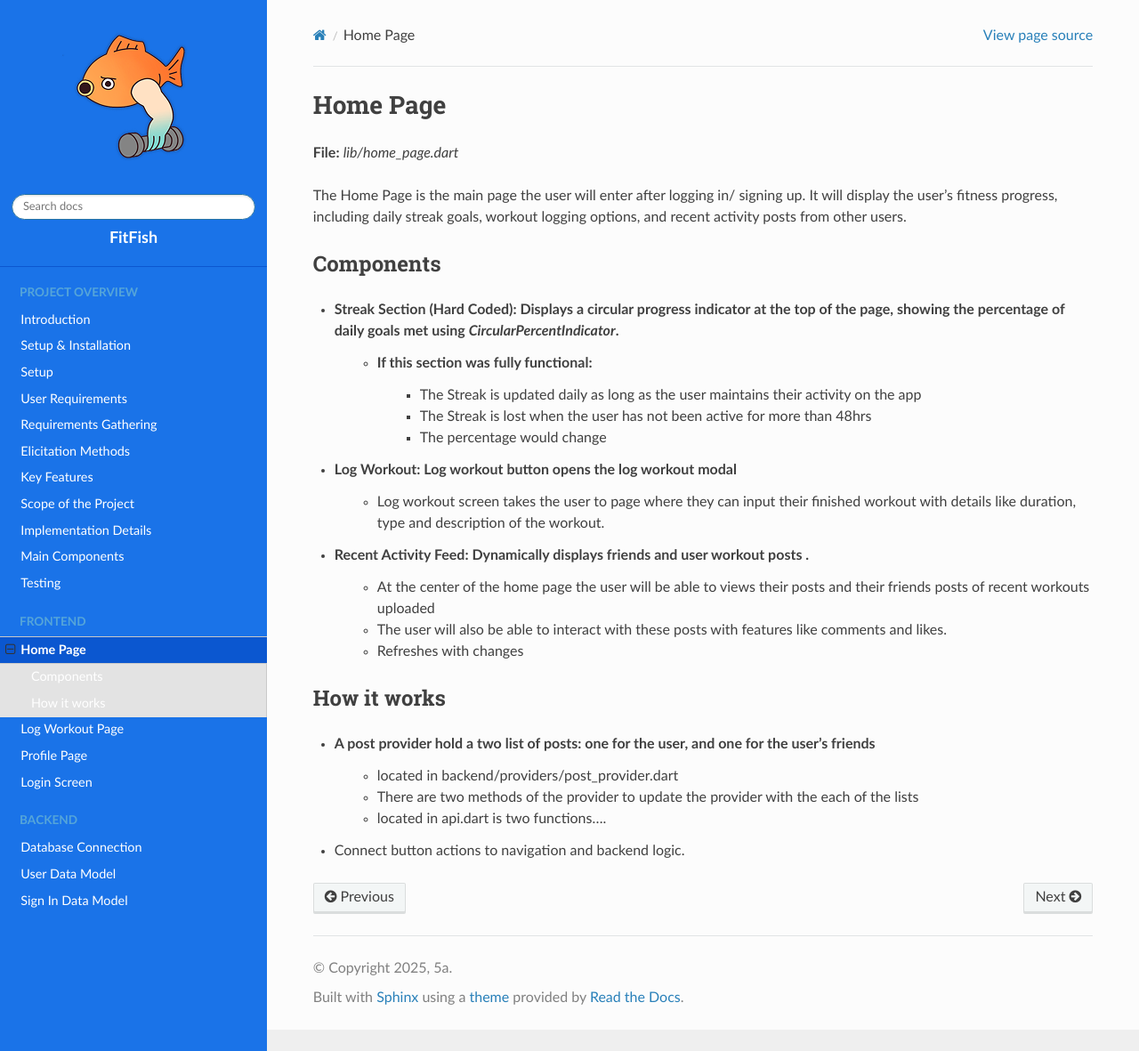
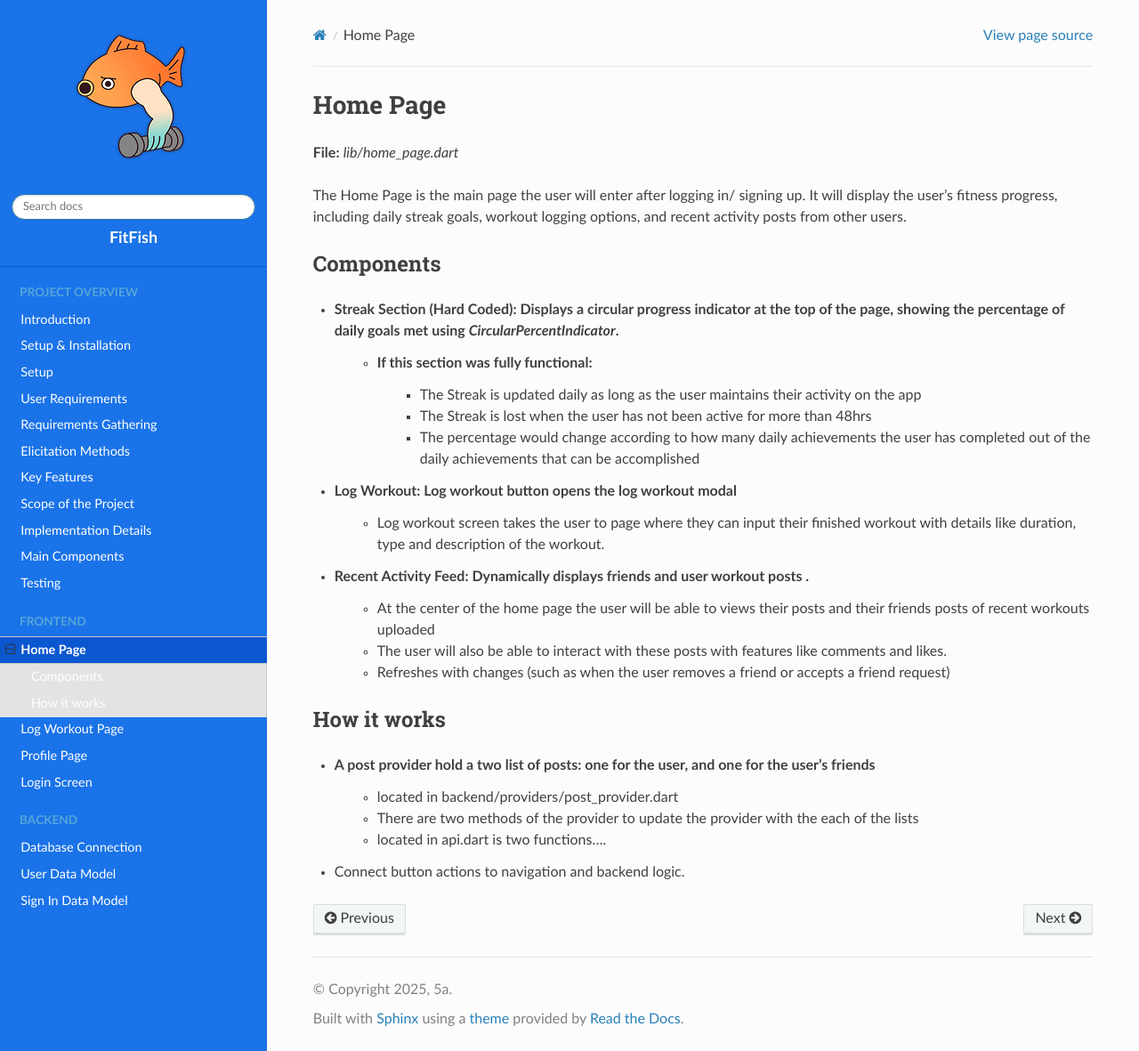
Before and after one commit to 5a-Fitness-App/5a-Code-Documentation, a Sphinx documentation site: the page built from docs/source/frontend/home_page.rst, in a window 1280 px wide and 1181 px high. Shown: the whole window at 89% size. Built offline with Sphinx 7.4.7 and the Read the Docs theme 3.1.0, drawn with Linux system fonts in a browser that asks for light colours.

Commit message:
mini change to home home_page

```diff
--- a/docs/source/frontend/home_page.rst
+++ b/docs/source/frontend/home_page.rst
@@ -13,13 +13,13 @@ Components
     - If this section was fully functional:
         - The Streak is updated daily as long as the user maintains their activity on the app
         - The Streak is lost when the user has not been active for more than 48hrs
-        - The percentage would change
+        - The percentage would change according to how many daily achievements the user has completed out of the daily achievements that can be accomplished
 - **Log Workout:** Log workout button opens the log workout modal
     - Log workout screen takes the user to page where they can input their finished workout with details like duration, type and description of the workout.
 - **Recent Activity Feed:** Dynamically displays friends and user workout posts .
     - At the center of the home page the user will be able to views their posts and their friends posts of recent workouts uploaded
     - The user will also be able to interact with these posts with features like comments and likes.
-    - Refreshes with changes
+    - Refreshes with changes (such as when the user removes a friend or accepts a friend request)
 
 How it works
 -----
```
